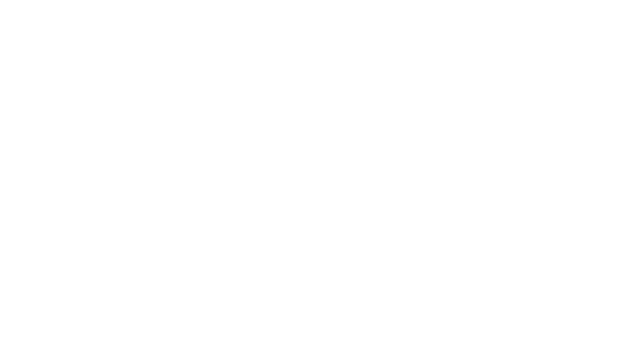
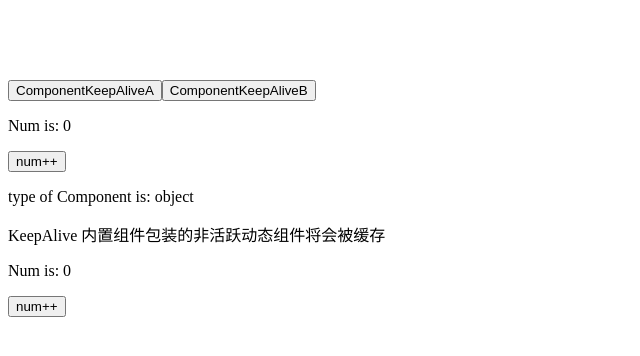
Before and after one commit to yuayuz/vue-learning, a Vue app in the folder vue/: page /KeepAlive in a window 1280 px wide. Before the commit this address had no page. Shown: the top 356 px of the page, without its empty margins (0-640 px from the left). Built offline with nearby package versions, Linux system fonts and the light colour scheme.

Commit message:
add `KeppAlive`

```diff
--- /dev/null
+++ b/vue/src/components/ComponentKeepAliveA.vue
@@ -0,0 +1,14 @@
+<script setup lang="ts">
+import { ref } from 'vue'
+
+const num = ref(0)
+</script>
+
+<template>
+  <p>Num is: {{ num }}</p>
+  <button @click="num++">num++</button>
+</template>
+
+<style scoped>
+
+</style>
--- /dev/null
+++ b/vue/src/components/ComponentKeepAliveB.vue
@@ -0,0 +1,14 @@
+<script setup lang="ts">
+import { ref } from 'vue'
+
+const message = ref('')
+</script>
+
+<template>
+  <p>Message is: {{ message }}</p>
+  <input placeholder="请输入" v-model="message">
+</template>
+
+<style scoped>
+
+</style>
--- a/vue/src/router/index.ts
+++ b/vue/src/router/index.ts
@@ -24,6 +24,7 @@ import CustomDirectives from '@/views/Reusability/CustomDirectives.vue'
 import Plugins from '@/views/Reusability/Plugins.vue'
 import Transition from '@/views/BuiltInComponents/Transition.vue'
 import TransitionGroup from '@/views/BuiltInComponents/TransitionGroup.vue'
+import KeepAlive from '@/views/BuiltInComponents/KeepAlive.vue'
 
 const router = createRouter({
   history: createWebHistory(import.meta.env.BASE_URL),
@@ -152,6 +153,11 @@ const router = createRouter({
       path: '/TransitionGroup',
       name: 'TransitionGroup',
       component:TransitionGroup,
+    },
+    {
+      path:'/KeepAlive',
+      name: 'KeepAlive',
+      component:KeepAlive
     }
   ]
 })
--- /dev/null
+++ b/vue/src/views/BuiltInComponents/KeepAlive.vue
@@ -0,0 +1,92 @@
+<script setup lang="ts">
+import { ref } from 'vue'
+import ComponentKeepAliveA from '@/components/ComponentKeepAliveA.vue'
+import ComponentKeepAliveB from '@/components/ComponentKeepAliveB.vue'
+
+const currentTab = ref('ComponentKeepAliveA')
+type t = {
+  [key: string]: object
+}
+
+const tabs: t = {
+  'ComponentKeepAliveA': ComponentKeepAliveA,
+  'ComponentKeepAliveB': ComponentKeepAliveB
+}
+
+// 缓存实例的生命周期
+// 当一个组件实例从 DOM 上移除但因为被 <KeepAlive> 缓存而仍作为组件树的一部分时，
+// 它将变为不活跃状态而不是被卸载。
+// 当一个组件实例作为缓存树的一部分插入到 DOM 中时，它将重新被激活。
+// 一个持续存在的组件可以通过 onActivated()
+// 和 onDeactivated() 注册相应的两个状态的生命周期钩子
+import { onActivated, onDeactivated } from 'vue'
+
+onActivated(() => {
+// 调用时机为首次挂载
+// 以及每次从缓存中被重新插入时
+})
+
+onDeactivated(() => {
+// 在从 DOM 上移除、进入缓存
+// 以及组件卸载时调用
+})
+</script>
+
+<template>
+  <!-- <KeepAlive> 是一个内置组件，它的功能是在多个组件间动态切换时缓存被移除的组件实例 -->
+  <!--
+  <component> 元素来实现动态组件,但是默认情况下，一个组件实例在被替换掉后会被销毁。
+  这会导致它丢失其中所有已变化的状态——当这个组件再一次被显示时，会创建一个只带有初始状态的新实例
+  -->
+  <button v-for="(_,tab) in tabs"
+          :key="tab"
+          @click="currentTab=tab.toString()"
+  >
+    {{ tab }}
+  </button>
+  <component :is='tabs[currentTab]'></component>
+  <p>type of Component is: {{ typeof ComponentKeepAliveA }} </p>
+
+
+  <!-- 非活跃的组件将会被缓存！ -->
+  <p>KeepAlive 内置组件包装的非活跃动态组件将会被缓存</p>
+  <!--
+  可以通过传入 max prop 来限制可被缓存的最大组件实例数。
+  <KeepAlive> 的行为在指定了 max 后类似一个 LRU 缓存：
+  如果缓存的实例数量即将超过指定的那个最大数量，则最久没有被访问的缓存实例将被销毁，
+  以便为新的实例腾出空间
+  -->
+  <KeepAlive :max="10">
+    <component :is="tabs[currentTab]" />
+  </KeepAlive>
+
+  <!-- 包含/排除 -->
+  <!--
+  <KeepAlive> 默认会缓存内部的所有组件实例，
+  但可以通过 include 和 exclude prop 来定制该行为。
+  这两个 prop 的值都可以是一个以英文逗号分隔的字符串、一个正则表达式，
+  或是包含这两种类型的一个数组
+  -->
+  <!-- 以英文逗号分隔的字符串 -->
+  <KeepAlive include="a,b"></KeepAlive>
+
+  <!-- 正则表达式 (需使用 `v-bind`) -->
+  <KeepAlive :include="/a|b/"></KeepAlive>
+
+  <!-- 数组 (需使用 `v-bind`) -->
+  <KeepAlive :include="['a', 'b']"></KeepAlive>
+  <!--
+  根据组件的 name 选项进行匹配，
+  所以组件如果想要条件性地被 KeepAlive 缓存，就必须显式声明一个 name 选项。
+  -->
+  <!--
+  在 3.2.34 或以上的版本中，使用 <script setup> 的单文件组件
+  会自动根据文件名生成对应的 name 选项，无需再手动声明。
+  -->
+
+
+</template>
+
+<style scoped>
+
+</style>
--- a/vue/src/views/Home.vue
+++ b/vue/src/views/Home.vue
@@ -23,6 +23,7 @@
   <button @click="handleRouter('Plugins')">Plugins</button>
   <button @click="handleRouter('Transition')">Transition</button>
   <button @click="handleRouter('TransitionGroup')">TransitionGroup</button>
+  <button @click="handleRouter('KeepAlive')">KeepAlive</button>
 </template>
 <script setup lang="ts">
 import router from '@/router'
```
